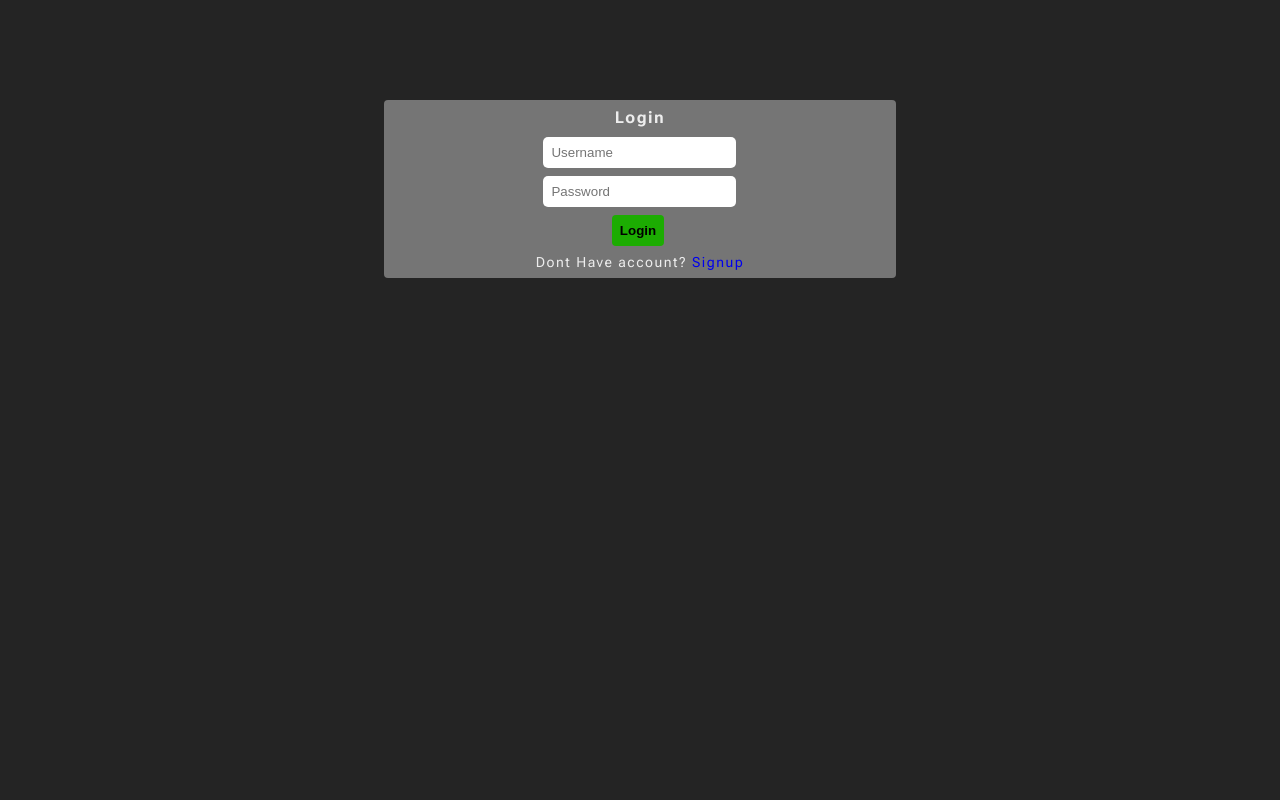
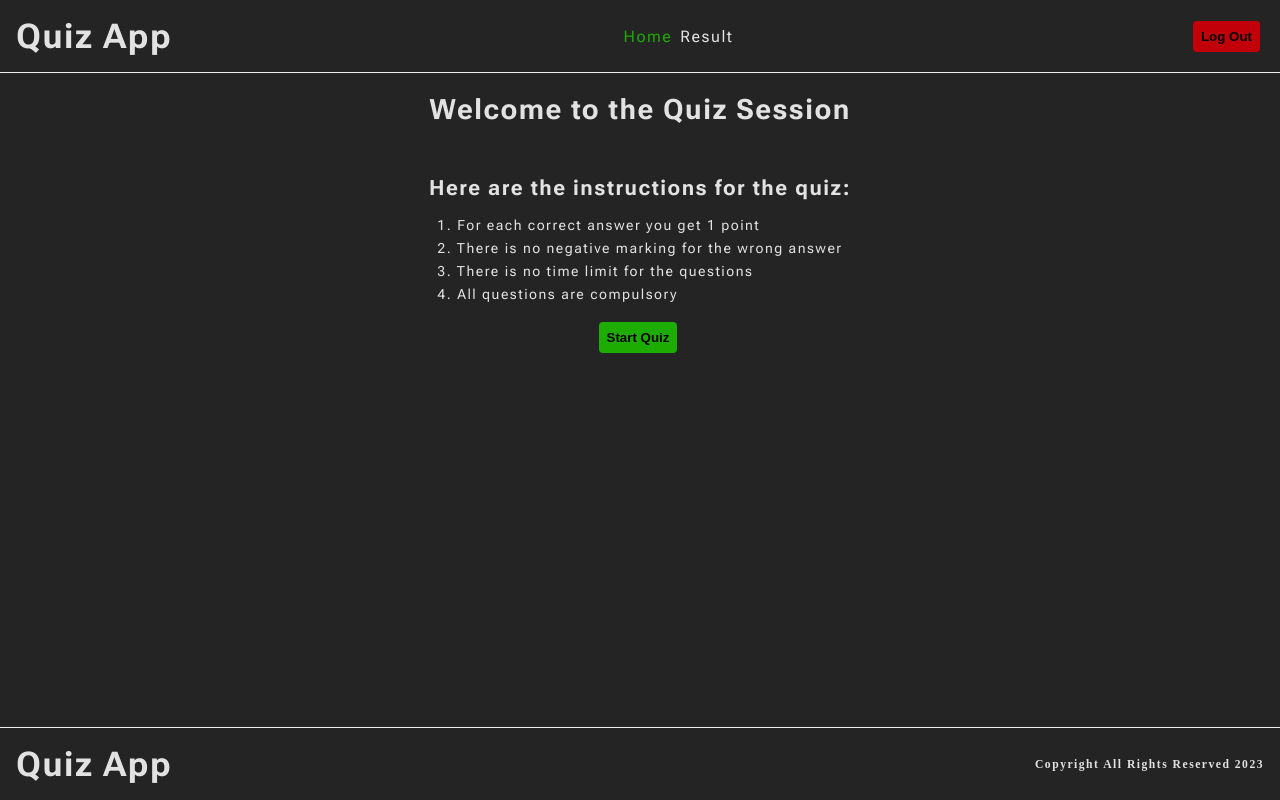
Before and after one commit to BertrandConxy/Quiz-app, a React (Vite) app: page / in a window 1280 px wide. Built offline with nearby package versions, Linux system fonts and the light colour scheme.

Commit message:
Built the intructions page and the QuestionCard

```diff
--- a/src/components/Common/Form/index.tsx
+++ b/src/components/Common/Form/index.tsx
@@ -5,6 +5,7 @@ import {
   Input,
   TextLink,
 } from './Form.styles'
+import { useState } from 'react'
 
 interface Props {
   title: string
--- /dev/null
+++ b/src/components/QuestionCard/index.tsx
@@ -0,0 +1,5 @@
+import React from 'react'
+
+export default function QuestionCard() {
+  return <div>QuestionCard</div>
+}
--- a/src/infrastructure/navigation/appNavigation.tsx
+++ b/src/infrastructure/navigation/appNavigation.tsx
@@ -1,5 +1,6 @@
 import { Routes, Route, useNavigate, useLocation } from 'react-router-dom'
 import Home from '../../pages/home'
+import Quiz from '../../pages/quiz'
 import Layout from '../../pages/layout'
 import Result from '../../pages/result'
 import NotFound from '../../pages/notFound'
@@ -9,6 +10,7 @@ export default function AccountNavigation() {
     <Layout>
       <Routes>
         <Route path="/" element={<Home />} />
+        <Route path="/quiz" element={<Quiz />} />
         <Route path="/result" element={<Result />} />
         <Route path="/*" element={<NotFound />} />
       </Routes>
--- a/src/infrastructure/navigation/index.tsx
+++ b/src/infrastructure/navigation/index.tsx
@@ -1,13 +1,10 @@
-import {useState} from 'react'
+import { useState } from 'react'
 import AppNavigation from './appNavigation'
 import AccountNavigation from './accountNavigation'
 
-
 export default function Navigation() {
-    const [isAuthenticated, setIsAuthenticated] = useState(false)
+  const [isAuthenticated, setIsAuthenticated] = useState(true)
   return (
-    <div>
-        {isAuthenticated ? <AppNavigation /> : <AccountNavigation />}
-    </div>
+    <div>{isAuthenticated ? <AppNavigation /> : <AccountNavigation />}</div>
   )
 }
--- a/src/pages/home.tsx
+++ b/src/pages/home.tsx
@@ -1,8 +1,42 @@
+import styled from 'styled-components'
+import Button from '../components/Common/Button'
+import { useNavigate } from 'react-router-dom'
 
+const View = styled.div`
+  margin: 2rem 2rem;
+  display: flex;
+  flex-direction: column;
+  align-items: center;
+`
+const Title = styled.h1`
+  margin-bottom: 4rem;
+`
+const SubTitle = styled.h2`
+  margin: 1rem;
+`
+const Text = styled.p`
+  margin-top: 0.7rem;
+`
+
+const Content = styled.div`
+  display: flex;
+  flex-direction: column;
+  align-items: flex-start;
+  margin-bottom: 2rem;
+`
 export default function Home() {
+  const navigate = useNavigate()
   return (
-    <div>
-      Home
-    </div>
+    <View>
+      <Title>Welcome to the Quiz Session</Title>
+      <SubTitle>Here are the instructions for the quiz:</SubTitle>
+      <Content>
+        <Text>1. For each correct answer you get 1 point</Text>
+        <Text>2. There is no negative marking for the wrong answer</Text>
+        <Text>3. There is no time limit for the questions</Text>
+        <Text>4. All questions are compulsory</Text>
+      </Content>
+      <Button text="Start Quiz" handleClick={() => navigate('/quiz')} />
+    </View>
   )
 }
--- a/src/pages/login.tsx
+++ b/src/pages/login.tsx
@@ -1,14 +1,23 @@
 import Form from '../components/Common/Form'
 import styled from 'styled-components'
+import { useState } from 'react'
 
 const View = styled.div`
   height: 80vh;
 `
+interface User {
+  userName: string
+  password: string
+}
 export default function Login() {
+  const [user, setUser] = useState<User>()
+
   const handleLogin = (e: React.FormEvent<HTMLFormElement>) => {
     e.preventDefault()
-    const value = (e.currentTarget.elements[0] as HTMLInputElement).value
-    console.log('Login', value)
+    const userName = (e.currentTarget.elements[0] as HTMLInputElement).value
+    const password = (e.currentTarget.elements[1] as HTMLInputElement).value
+    setUser({ userName, password })
+    console.log('Login')
   }
   return (
     <View>
--- /dev/null
+++ b/src/pages/quiz.tsx
@@ -0,0 +1,6 @@
+import React from 'react'
+import QuestionCard from '../components/QuestionCard'
+
+export default function Quiz() {
+  return <QuestionCard />
+}
```
Also changed, not shown: src/components/Common/Button/index.tsx (+5 -2 lines), src/components/QuestionCard/QuestionCard.styles.tsx (added).
